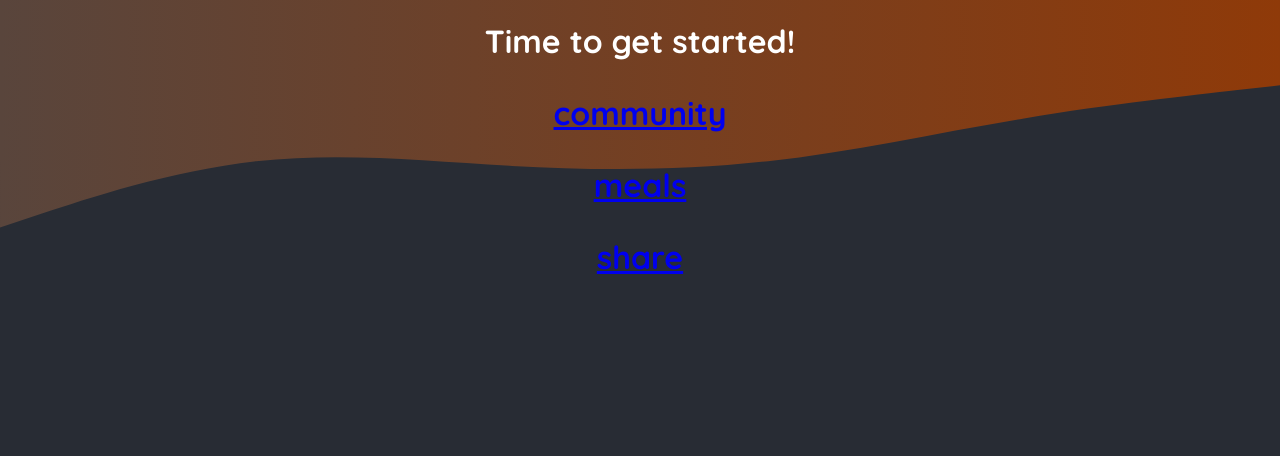
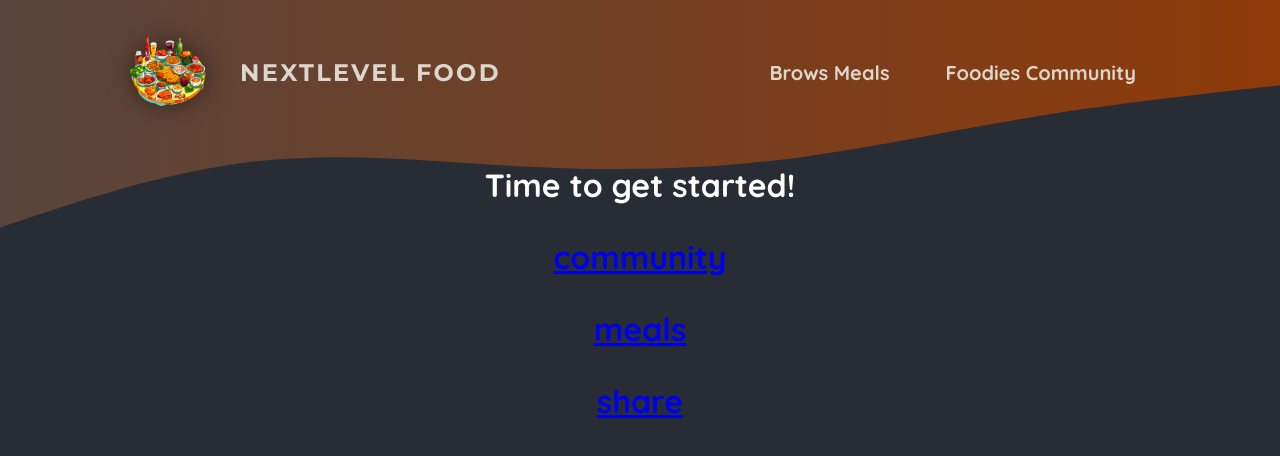
Before and after one commit to anahitaYH/foodies, a Next.js app: page / in a window 1280 px wide. Shown: the top 456 px of the page. Built offline with nearby package versions, Linux system fonts and the light colour scheme.

Commit message:
Styling NextJS Project Your Options & Using CSS Modules

```diff
--- a/app/layout.js
+++ b/app/layout.js
@@ -1,3 +1,4 @@
+import MainHeader from '@/components/main-header';
 import './globals.css';
 
 export const metadata = {
@@ -30,6 +31,8 @@
           </svg>
         </div>
 
+        <MainHeader/>
+
         {children}
       </body>
     </html>
--- /dev/null
+++ b/components/main-header.js
@@ -0,0 +1,25 @@
+import Link from "next/link";
+import logoImg from '@/assets/logo.png'
+import classes from './main-header.module.css'
+
+export default function MainHeader(){
+    return(
+        <header className={classes.header}>
+            <Link className={classes.logo} href="/">
+                <img src={logoImg.src} alt="a plate with food on it"/>
+                NextLevel Food
+            </Link>
+
+            <nav className={classes.nav}>
+                <ul>
+                    <li>
+                        <Link href="/meals">Brows Meals</Link>
+                    </li>
+                    <li>
+                        <Link href="/community">Foodies Community</Link>
+                    </li>
+                </ul>
+            </nav>
+        </header>
+    )
+}
--- /dev/null
+++ b/components/main-header.module.css
@@ -0,0 +1,67 @@
+.header {
+    display: flex;
+    justify-content: space-between;
+    align-items: center;
+    padding: 2rem 1rem;
+  }
+
+  @media (min-width: 768px) {
+    .header {
+      padding: 2rem 10%;
+    }
+  }
+
+  .nav ul {
+    list-style: none;
+    margin: 0;
+    padding: 0;
+    display: flex;
+    gap: 1.5rem;
+    /* font-family: 'Montserrat', sans-serif; */
+    font-size: 1.25rem;
+  }
+
+  .nav a {
+    text-decoration: none;
+    color: #ddd6cb;
+    font-weight: bold;
+    padding: 0.5rem 1rem;
+    border-radius: 0.5rem;
+  }
+
+  .nav a:hover,
+  .nav a:active {
+    background: linear-gradient(90deg, #ff8a05, #f9b331);
+    background-clip: text;
+    -webkit-background-clip: text;
+    -webkit-text-fill-color: transparent;
+    text-shadow: 0 0 18px rgba(248, 190, 42, 0.8);
+  }
+
+  .active {
+    background: linear-gradient(90deg, #ff8a05, #f9b331);
+    background-clip: text;
+    -webkit-background-clip: text;
+    -webkit-text-fill-color: transparent;
+  }
+
+  .logo {
+    display: flex;
+    align-items: center;
+    justify-content: center;
+    gap: 2rem;
+    text-decoration: none;
+    color: #ddd6cb;
+    font-weight: bold;
+    font-family: 'Montserrat', sans-serif;
+    letter-spacing: 0.15rem;
+    text-transform: uppercase;
+    font-size: 1.5rem;
+  }
+
+  .logo img {
+    width: 5rem;
+    height: 5rem;
+    object-fit: contain;
+    filter: drop-shadow(0 0 0.75rem rgba(0, 0, 0, 0.5));
+  }
```
Also changed, not shown: app/meals/layout.js (deleted, +0 -8 lines).
